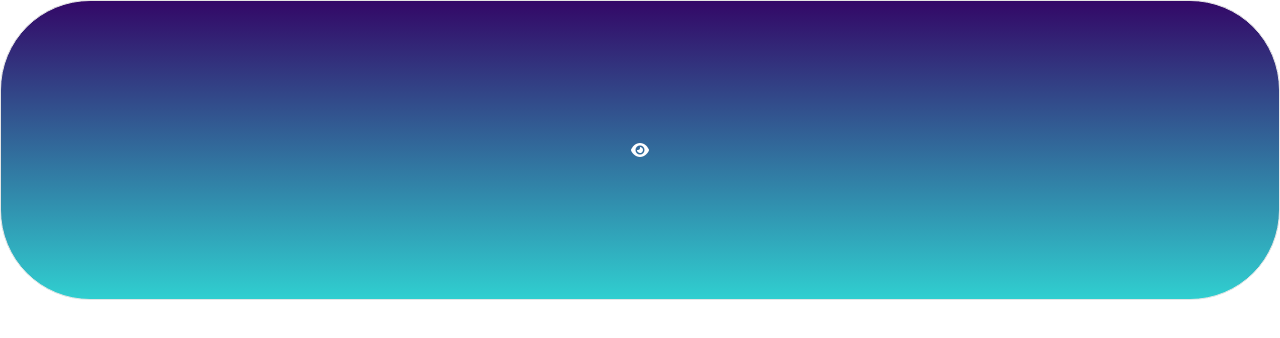
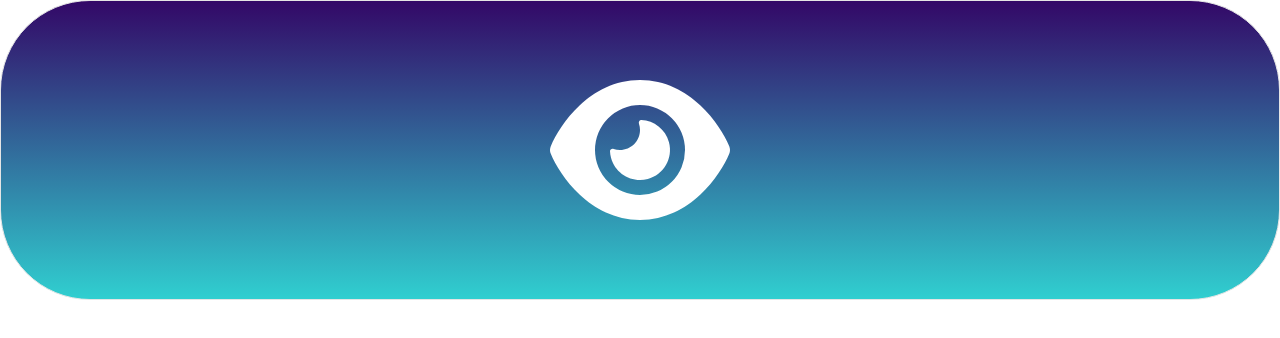
Before and after one commit to sebastiap/JsxMonsters, a Next.js app: page /monsters/chaos/Module in a window 1280 px wide. Shown: the top 338 px of the page. Built offline with nearby package versions, Linux system fonts and the light colour scheme.

Commit message:
Chaos Eye Size

```diff
--- a/pages/monsters/chaos/Module.jsx
+++ b/pages/monsters/chaos/Module.jsx
@@ -15,7 +15,7 @@ const [animated, setAnimated] = useState(false);
     onClick={() => setAnimated(() => true, props.onClick())}
     onAnimationEnd={() => setAnimated(() => false)}
     >
-      {props.content}
+      {/* {props.content} */}
       <FontAwesomeIcon icon={faEye} />
 
       </div>
--- a/pages/monsters/chaos/chaos.module.css
+++ b/pages/monsters/chaos/chaos.module.css
@@ -24,6 +24,7 @@ transition-timing-function: ease-in-out;
   display:flex;
   align-items: center;
   justify-content: center;
+  font-size: 15rem;
 }
 
 .chaosmodule{
@@ -38,6 +39,7 @@ transition-timing-function: ease-in-out;
   display:flex;
   align-items: center;
   justify-content: center;
+  font-size: 10rem;
 }
 
 
@@ -89,7 +91,6 @@ transition-timing-function: ease-in-out;
   color: green;
   animation:hit 0.5s linear both;
   background-image: linear-gradient(-60deg, #ff5858 0%, #f09819 100%);
-
 }
 
 @keyframes hit{0%{transform:scale3d(1,1,1)}30%{transform:scale3d(.75,1.25,1)}40%{transform:scale3d(1.25,.75,1)}50%{transform:scale3d(.85,1.15,1)}65%{transform:scale3d(1.05,.95,1)}75%{transform:scale3d(.95,1.05,1)}100%{transform:scale3d(1,1,1)}}
```
